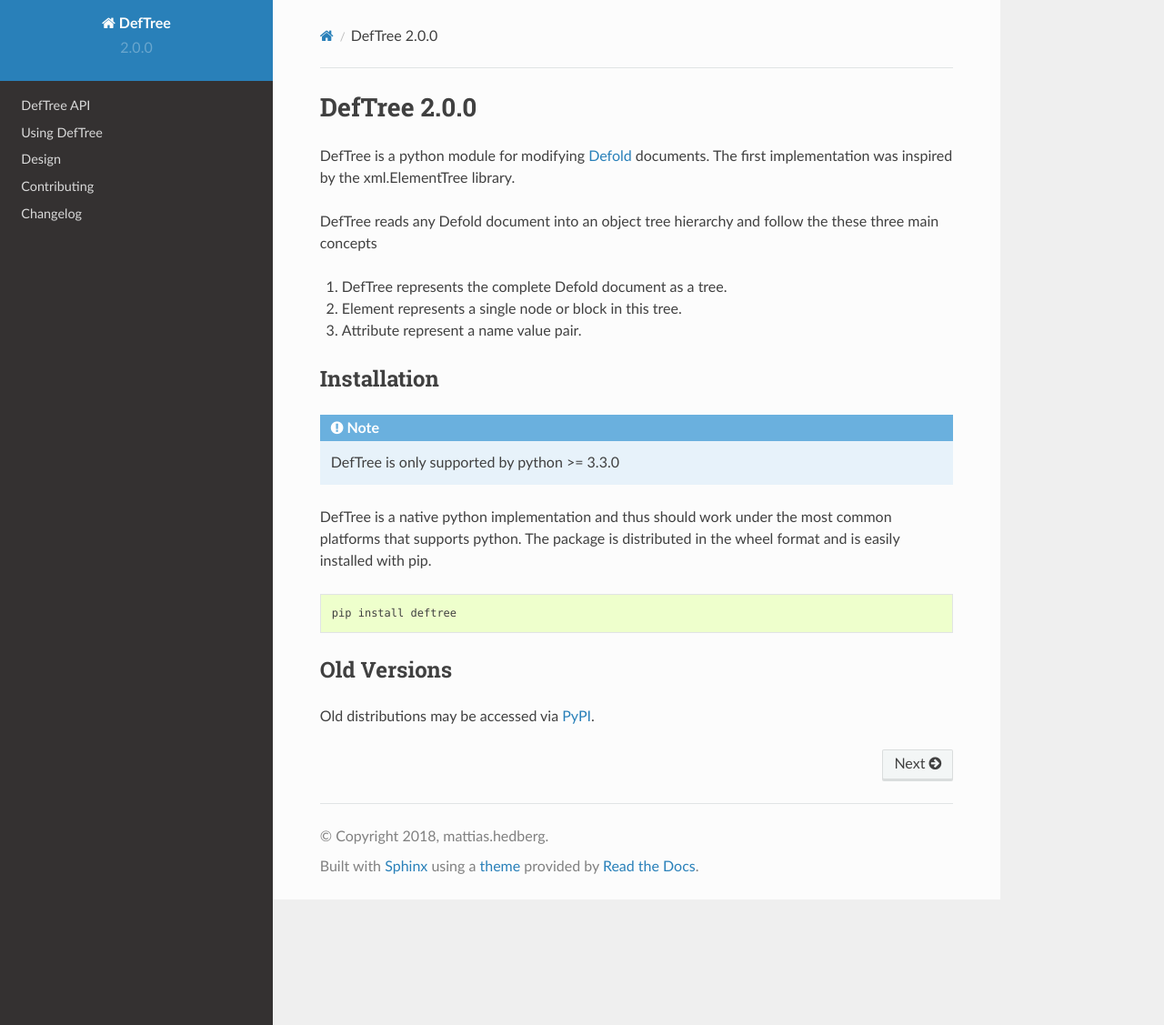
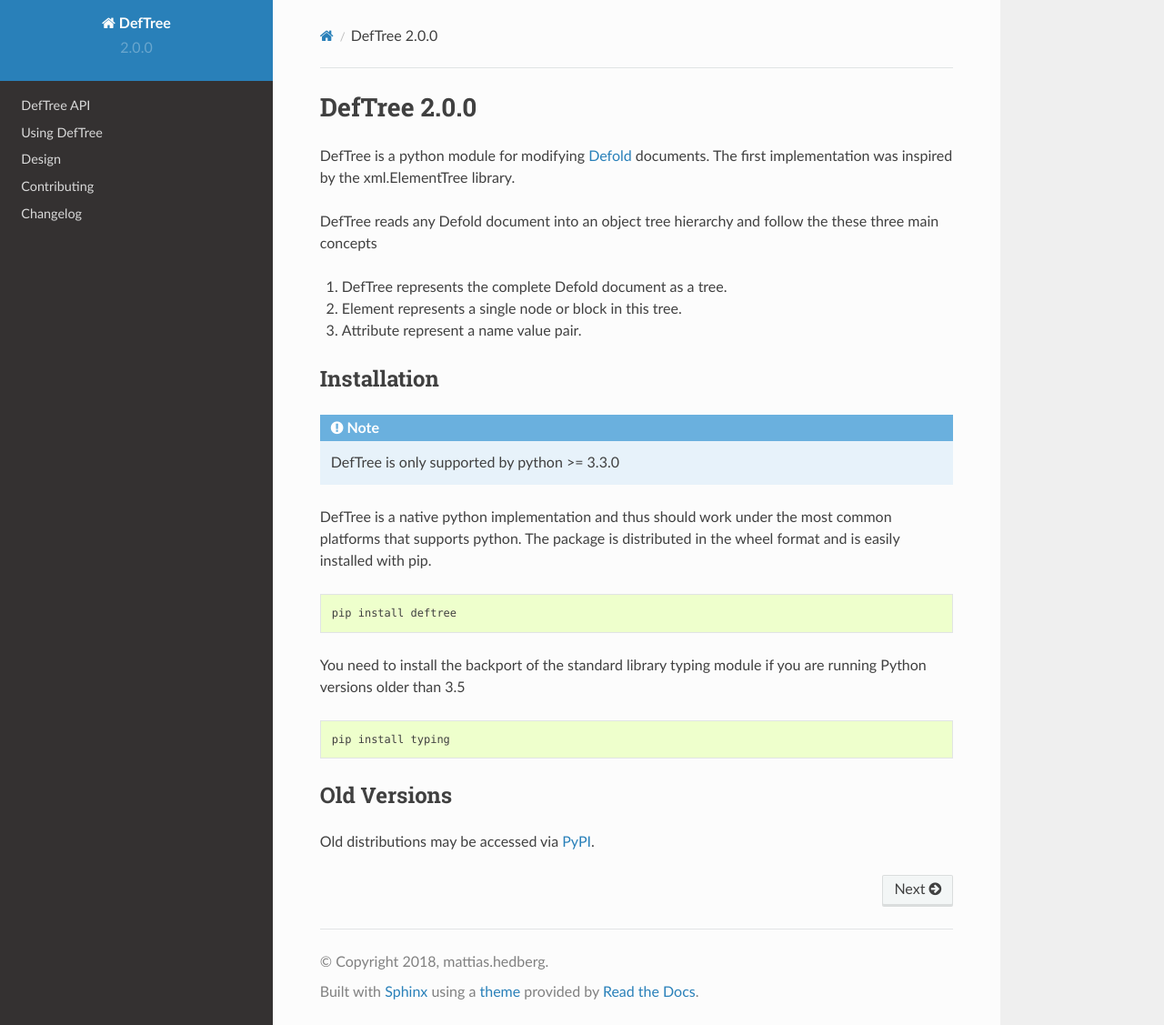
Before and after one commit to Jerakin/DefTree, a Sphinx documentation site: the page built from doc/source/index.rst, in a window 1280 px wide and 1127 px high. Shown: the whole window at 91% size. Built offline with Sphinx 7.4.7 and the Read the Docs theme 2.0.0, drawn with Linux system fonts in a browser that asks for light colours.

Commit message:
added note about typing installation

```diff
--- a/doc/source/design.rst
+++ b/doc/source/design.rst
@@ -8,7 +8,7 @@
 ****************************
 
 To simplify working with attributes I decided to split how the value looks for Defold and how it looks for python.
-Not only does this simplify working with attributes it also enables us to do some sanity checking to ensure that we do not set a value that was an int to a float because this would make the file corrupt for the Defold editor.
+Not only does this simplify working with attributes it also enables us to do some sanity checking to ensure that we do not set a value that was an int to a float, as this would make the file corrupt for the Defold editor.
 
 Defold will always enclose a string within two quotes like "/main/defold.png". To make it easier for us to work with it DefTree reports this as /main/defold.png, i.e. without the quotes. As an example, let us assume we have a file that looks as follows:
 
--- a/doc/source/index.rst
+++ b/doc/source/index.rst
@@ -40,6 +40,12 @@
     pip install deftree
 
 
+You need to install the backport of the standard library typing module if you are running Python versions older than 3.5
+
+.. code::  bash
+
+    pip install typing
+
 Old Versions
 ************
 Old distributions may be accessed via PyPI_.
```
Also changed, not shown: README.rst (+10 -1 lines).
